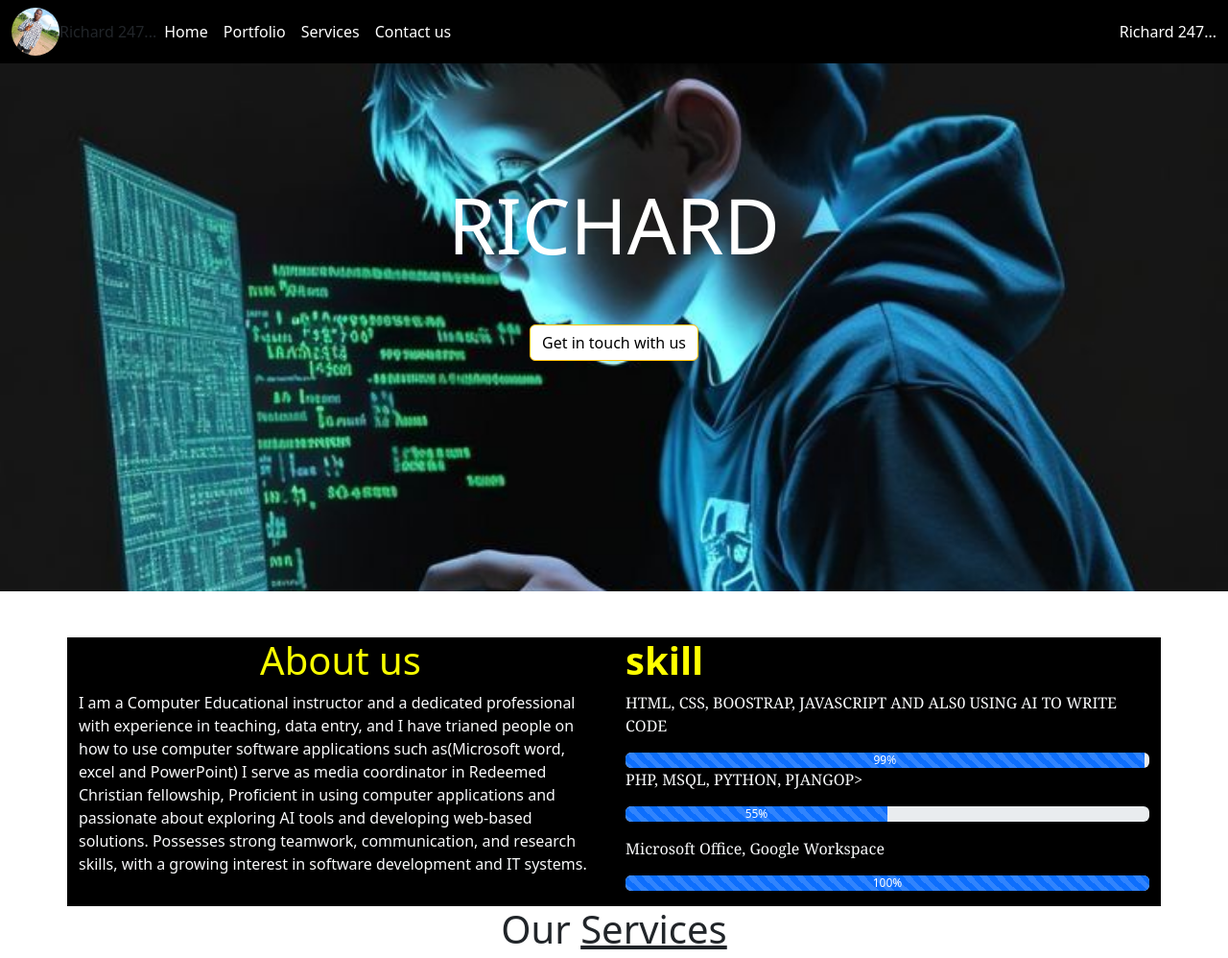
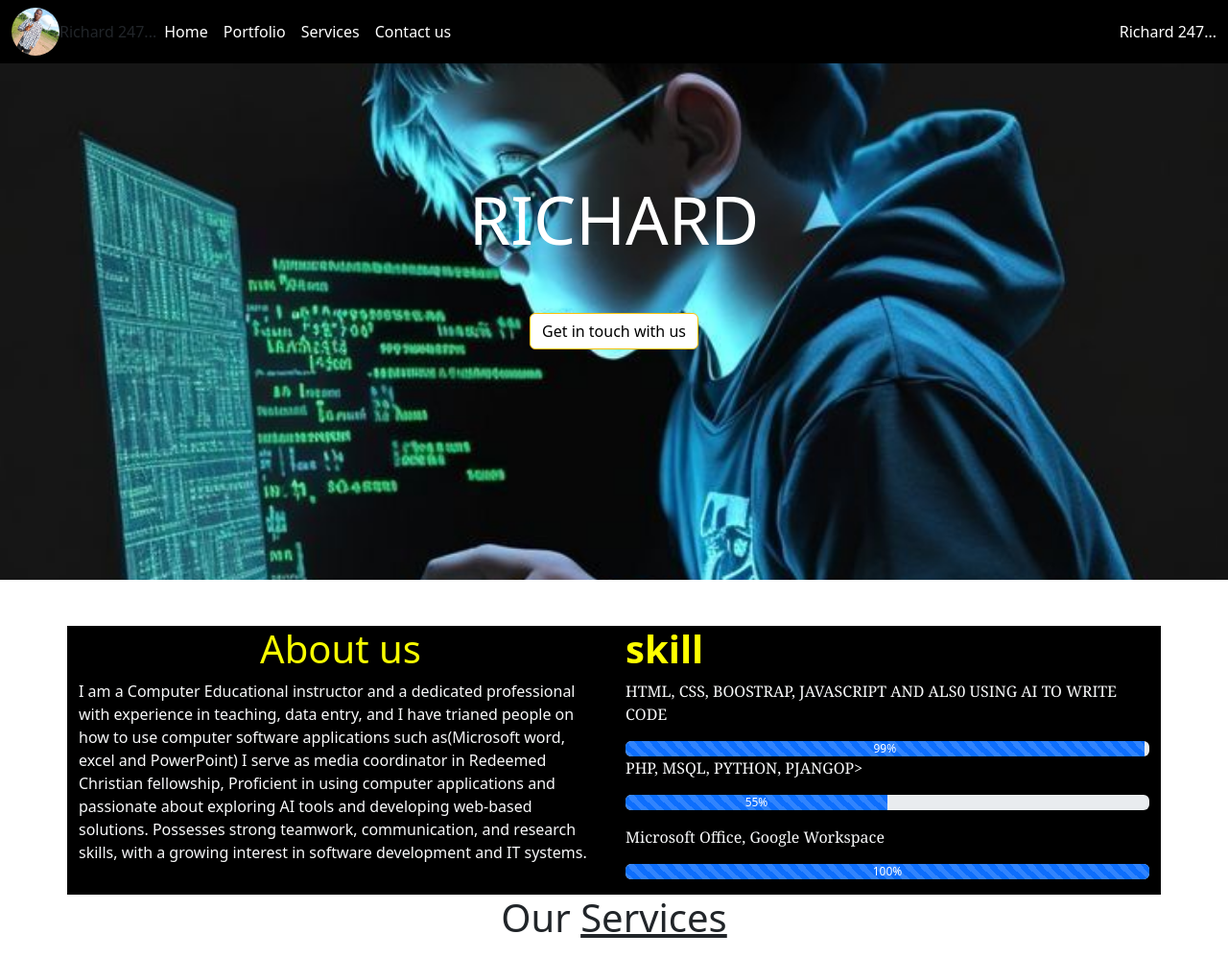
Before and after one commit to SRICHARD123/My_Portfolio, a plain HTML site: page index.html in a window 1280 px wide. Shown: the top 998 px of the page at 96% size. Drawn offline with nearby package versions, Linux system fonts and the light colour scheme.

Commit message:
<insert commit ge>

```diff
--- a/index.html
+++ b/index.html
@@ -51,7 +51,7 @@
 <div class="container-fluid p-5 bg-primary text-white text-center"  id="getintouch" >
 
     <br><br><br>
-  <h1 class="getintouch"   style="font-size: 80px;"> RICHARD</h1>
+  <h1 class="getintouch"   style="font-size: 70px;"> RICHARD</h1>
 
   <a href="https://forms.gle/VcY3V6tPsYmUV2JLA" type="button"  id="startverification" class="btn btn-warning mt-5">Get in touch with us</a>
 
```
